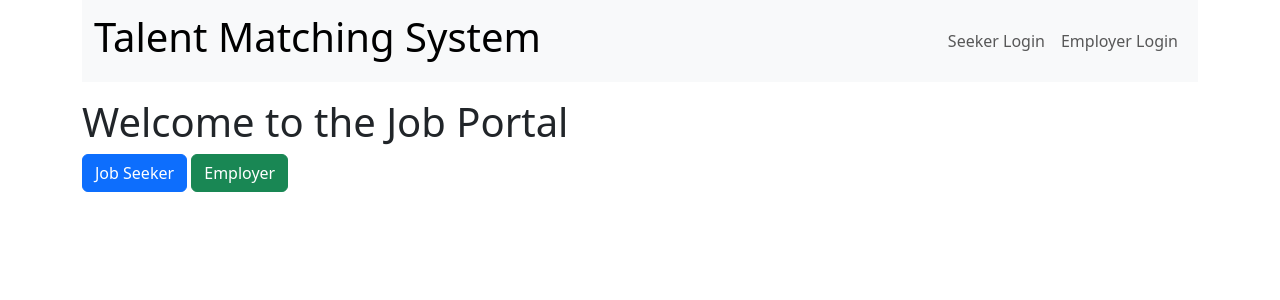
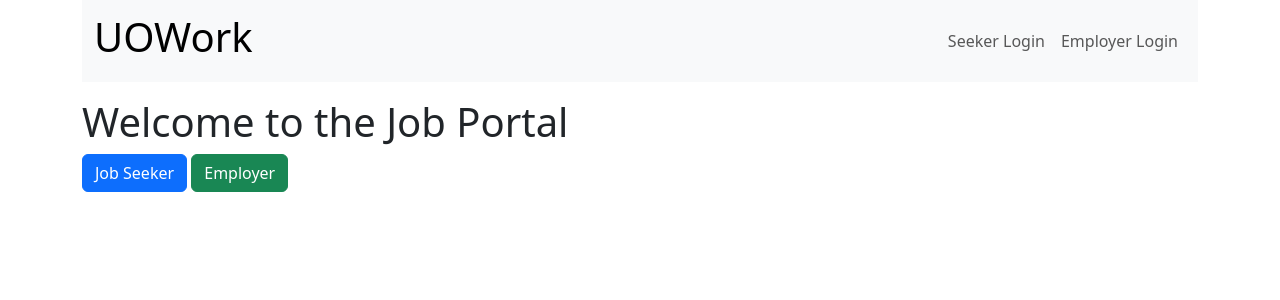
Before and after one commit to arafr/job_board, a Flask app: page / in a window 1280 px wide. Shown: the top 300 px of the page. Run offline with Flask 3, Linux system fonts and the light colour scheme.

```diff
--- a/templates/base.html
+++ b/templates/base.html
@@ -11,7 +11,7 @@
     <nav id="book-nav" class="navbar navbar-expand-lg navbar-light bg-light">
       <div class="container">
           <a class="navbar-brand" href="{{url_for('index')}}">
-            <h1>Talent Matching System</h1>
+            <h1>UOWork</h1>
           </a>
           <button class="navbar-toggler" type="button" data-bs-toggle="collapse" data-bs-target="#navbarSupportedContent">
           <span class="navbar-toggler-icon"></span>
```
